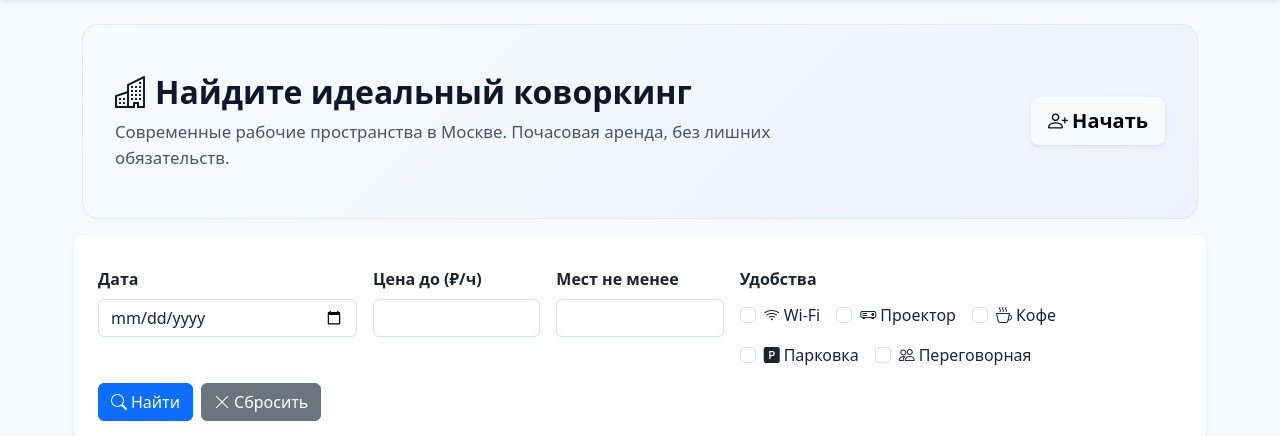
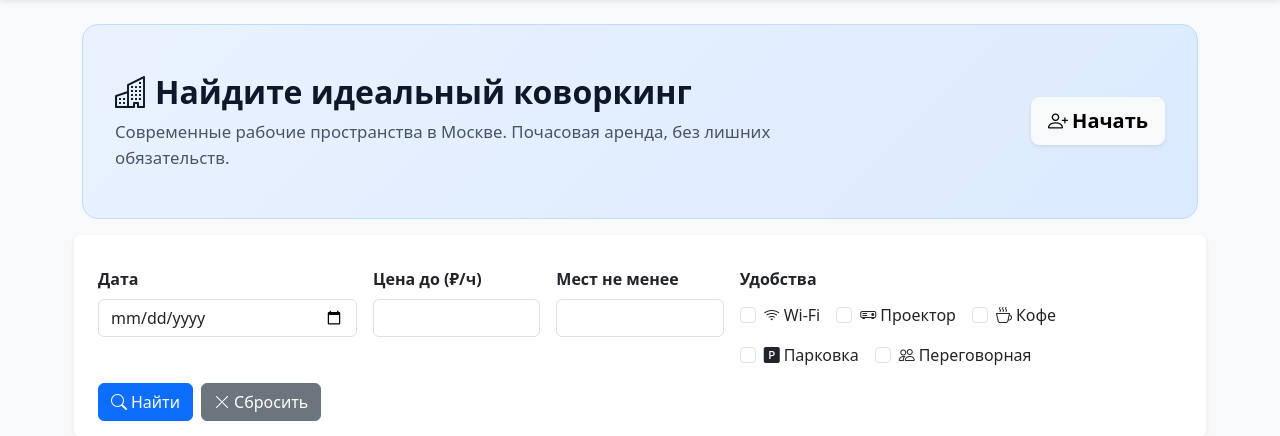
Before and after one commit to magog-1/workspot, a FastAPI app: template templates/index.html in a window 1280 px wide. Shown: the part 62-498 px from the top of the page. Run offline with FastAPI, Linux system fonts and the light colour scheme; the template is opened without the code that fills it, so the values that code supplies are empty.

Commit message:
minor change

```diff
--- a/static/css/app.css
+++ b/static/css/app.css
@@ -46,8 +46,8 @@
 
 /* ── Hero banner ─────────────────────────────────────────────── */
 .ws-hero {
-  background: linear-gradient(135deg, #f8fafc 0%, #eef2ff 100%);
-  border: 1px solid var(--ws-slate-200);
+  background: linear-gradient(135deg, #eaf2ff 0%, #dbeafe 100%);
+  border: 1px solid #bfdbfe;
   border-radius: 1rem;
   padding: 3rem 2rem;
   margin-bottom: 2rem;
```
